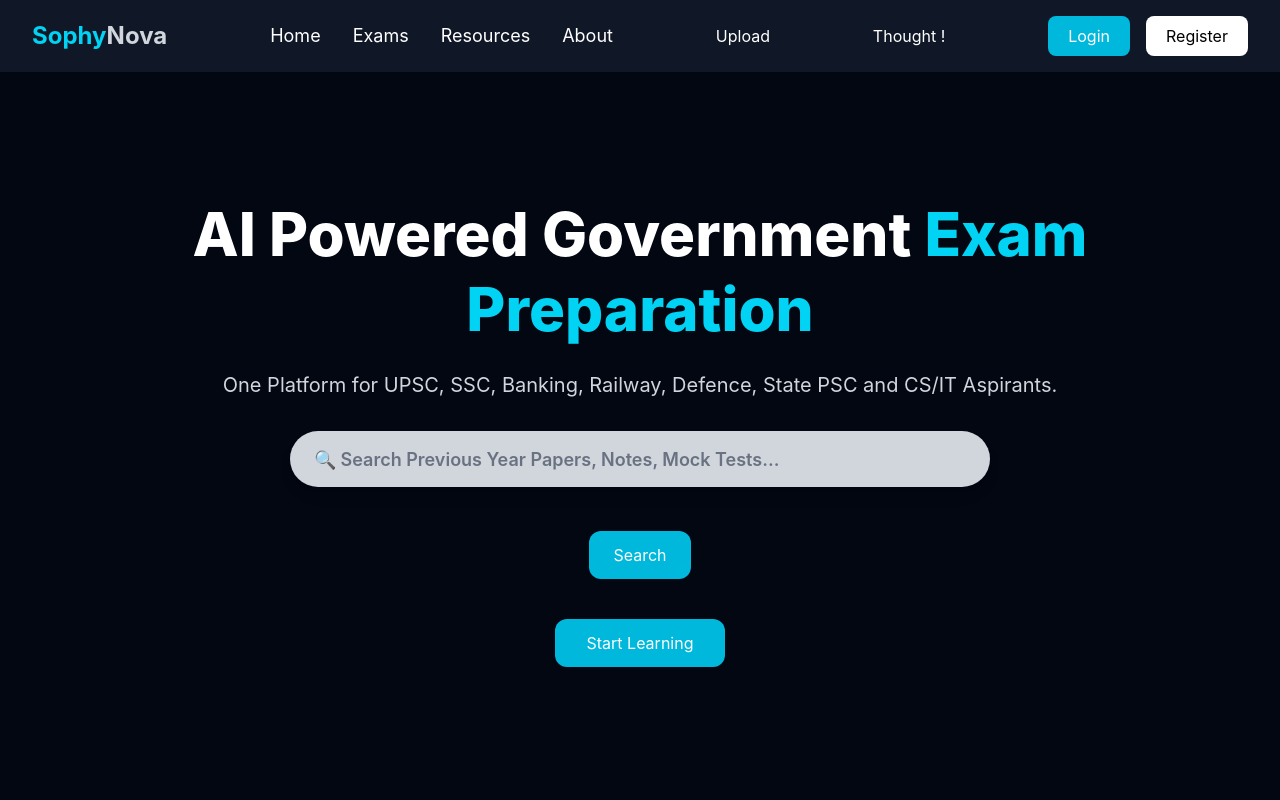
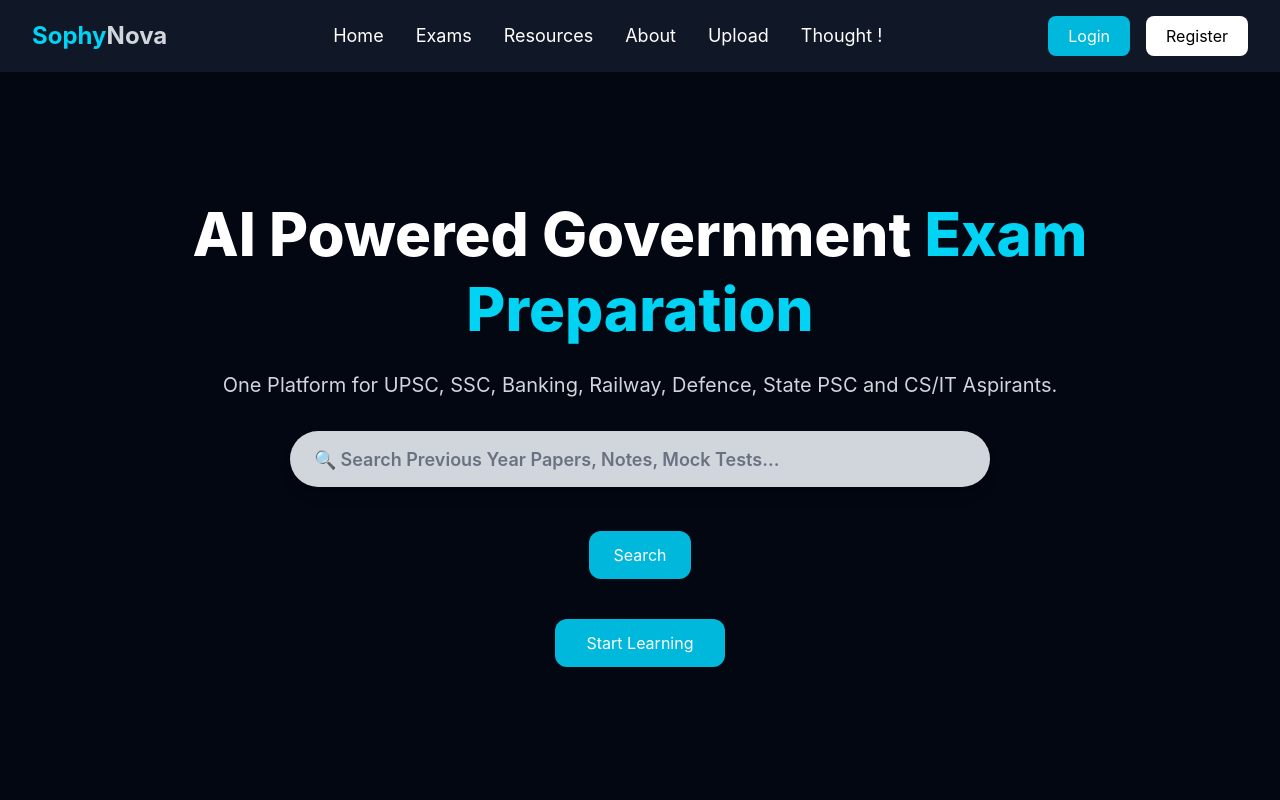
Before and after one commit to dar2004-hub/SophyNova, a React (Vite) app: page / in a window 1280 px wide. Shown: the top 800 px of the page. Built offline with nearby package versions, Linux system fonts and the light colour scheme.

Commit message:
Update frontend

```diff
--- a/src/components/Navbar.jsx
+++ b/src/components/Navbar.jsx
@@ -44,9 +44,8 @@ function Navbar() {
           </Link>
         </li>
 
-      </ul>
 
-      <ul className="flex justify-center">
+
 
         <li>
 
@@ -56,15 +55,7 @@ function Navbar() {
 
           </Link>
         </li>
-
-      </ul>
-
-
-
-
-      <ul className="flex justify-center">
-
-        <li>
+         <li>
 
           <Link to="/Thought" className="hover:text-cyan-400 transition">
 
@@ -72,7 +63,6 @@ function Navbar() {
 
           </Link>
         </li>
-
       </ul>
 
 
```
